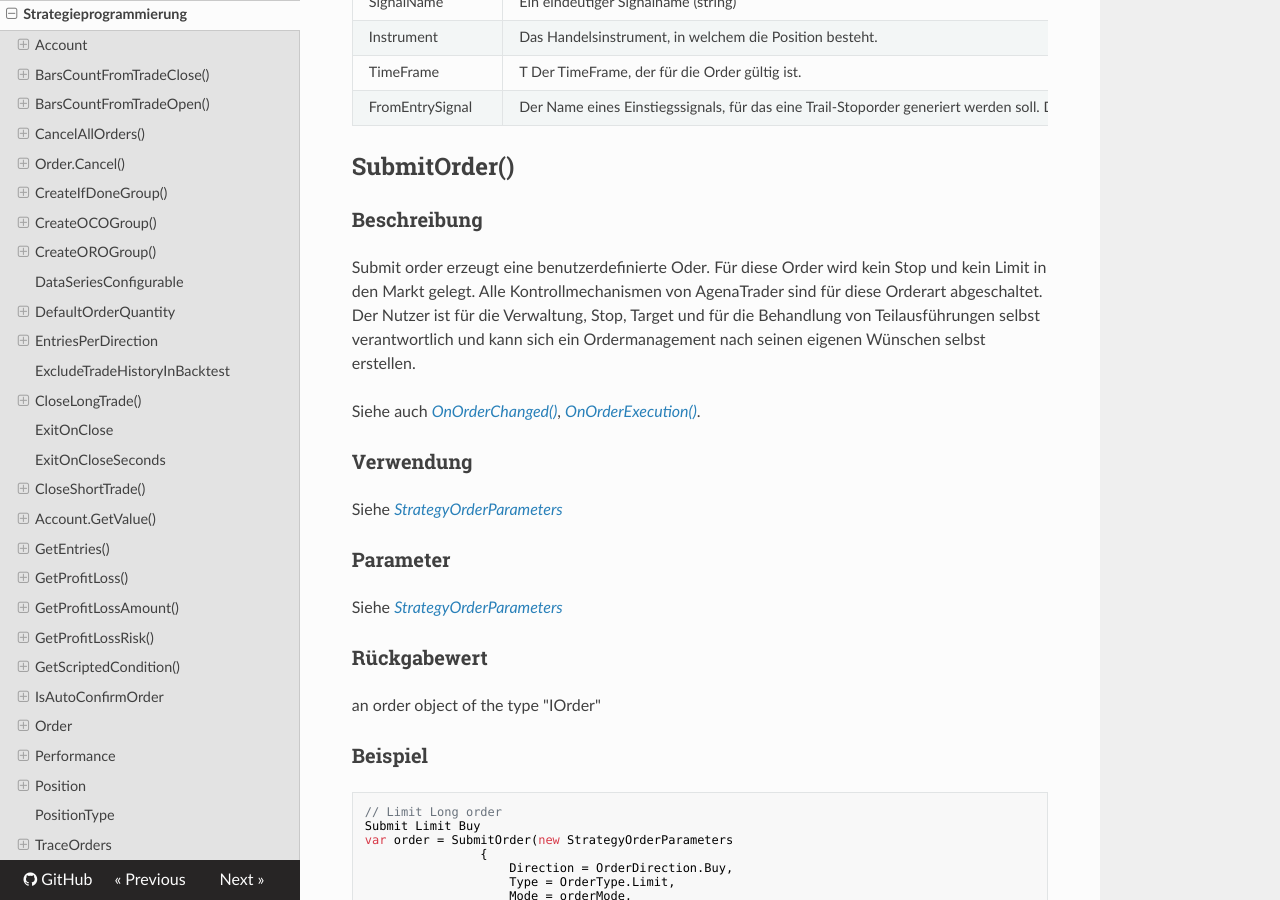
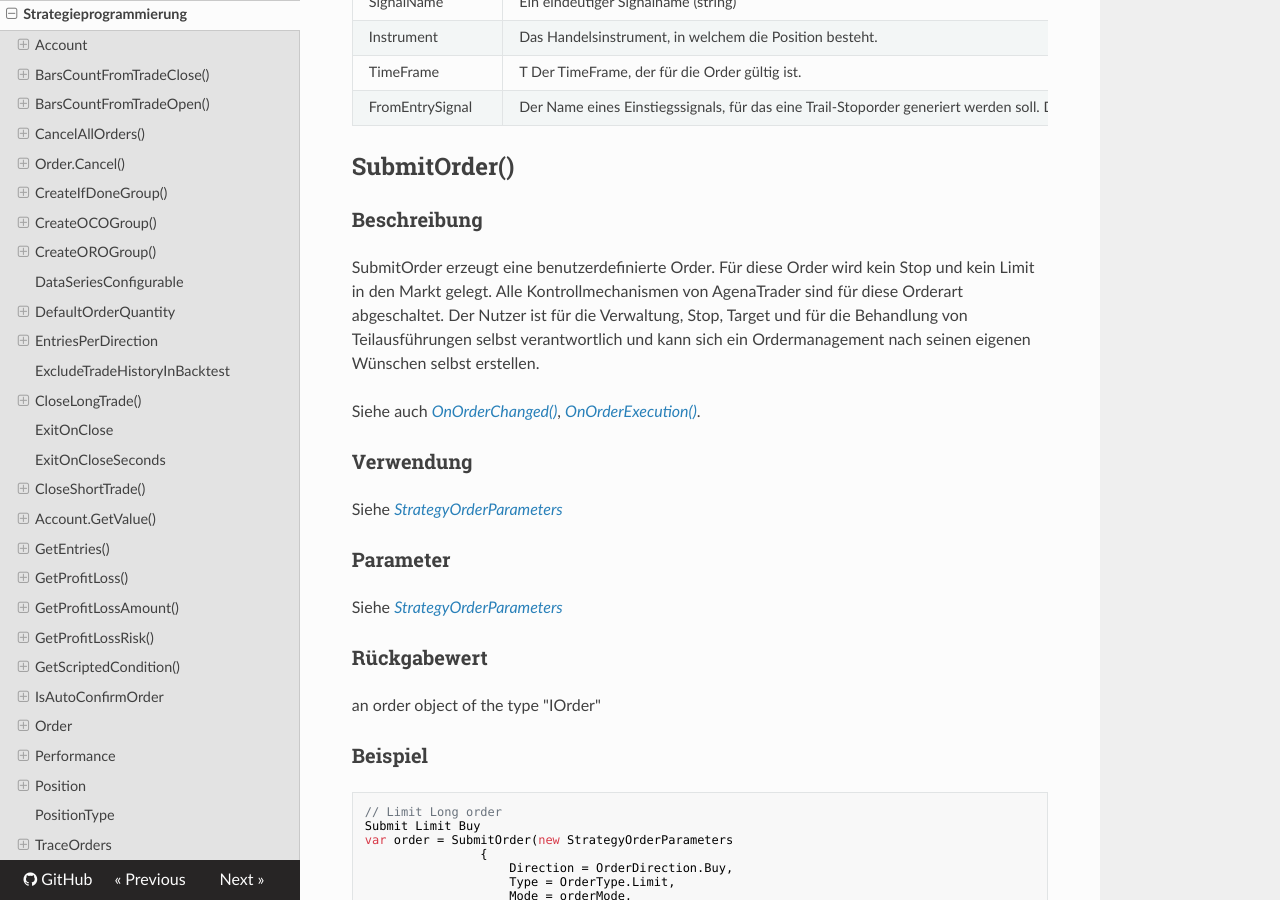
Before and after one commit to AgenaTrader/AgenaScript-documentation-de, an MkDocs documentation site: the page built from sources/strategieprogrammierung.md, in a window 1280 px wide and 900 px high, scrolled down 24590 px. Built offline with MkDocs 1.6.1, drawn with Linux system fonts in a browser that asks for light colours; nearby versions of some CDN libraries; old or Windows-style settings are respelled for this version of MkDocs.

Commit message:
Update strategieprogrammierung.md

```diff
--- a/sources/strategieprogrammierung.md
+++ b/sources/strategieprogrammierung.md
@@ -1088,7 +1088,7 @@ public class StrategyOrderParameters
 
 ## SubmitOrder()
 ### Beschreibung
-Submit order erzeugt eine benutzerdefinierte Oder. Für diese Order wird kein Stop und kein Limit in den Markt gelegt. Alle Kontrollmechanismen von AgenaTrader sind für diese Orderart abgeschaltet. Der Nutzer ist für die Verwaltung, Stop, Target und für die Behandlung von Teilausführungen selbst verantwortlich und kann sich ein Ordermanagement nach seinen eigenen Wünschen selbst erstellen.
+SubmitOrder erzeugt eine benutzerdefinierte Order. Für diese Order wird kein Stop und kein Limit in den Markt gelegt. Alle Kontrollmechanismen von AgenaTrader sind für diese Orderart abgeschaltet. Der Nutzer ist für die Verwaltung, Stop, Target und für die Behandlung von Teilausführungen selbst verantwortlich und kann sich ein Ordermanagement nach seinen eigenen Wünschen selbst erstellen.
 
 Siehe auch  [*OnOrderChanged()*](#onorderchanged), [*OnOrderExecution()*](#onorderexecution).
 
```
